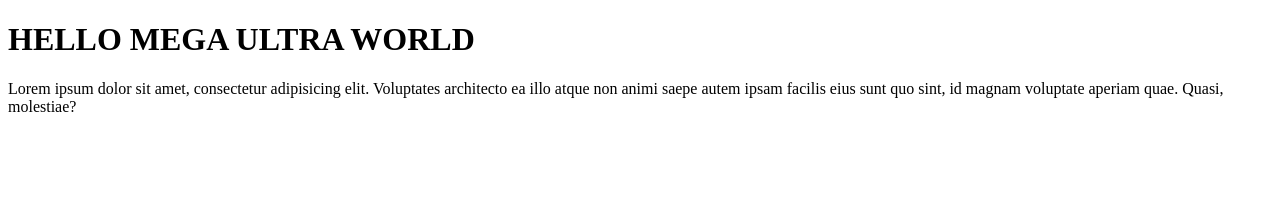
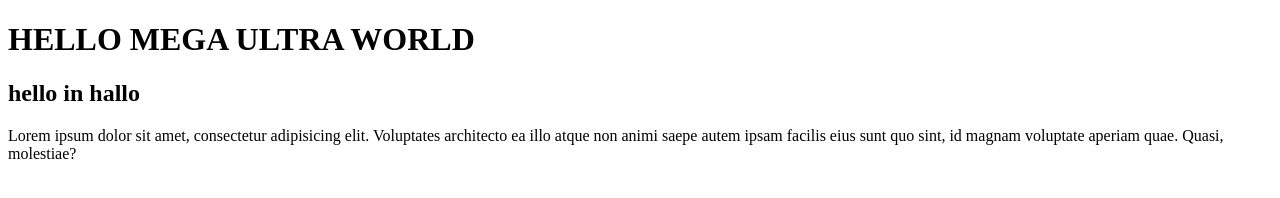
Before and after one commit to antonionovelli92/htmlcss-hello, a plain HTML site: page index.html in a window 1280 px wide. Drawn offline with Linux system fonts and the light colour scheme.

Commit message:
add subtitle

```diff
--- a/index.html
+++ b/index.html
@@ -8,6 +8,7 @@
 </head>
 <body>
     <h1>HELLO MEGA ULTRA WORLD</h1>
+    <h2>hello in hallo</h2>
     <p>Lorem ipsum dolor sit amet, consectetur adipisicing elit. Voluptates architecto ea illo atque non animi saepe autem ipsam facilis eius sunt quo sint, id magnam voluptate aperiam quae. Quasi, molestiae?</p>
 </body>
 </html>
```
